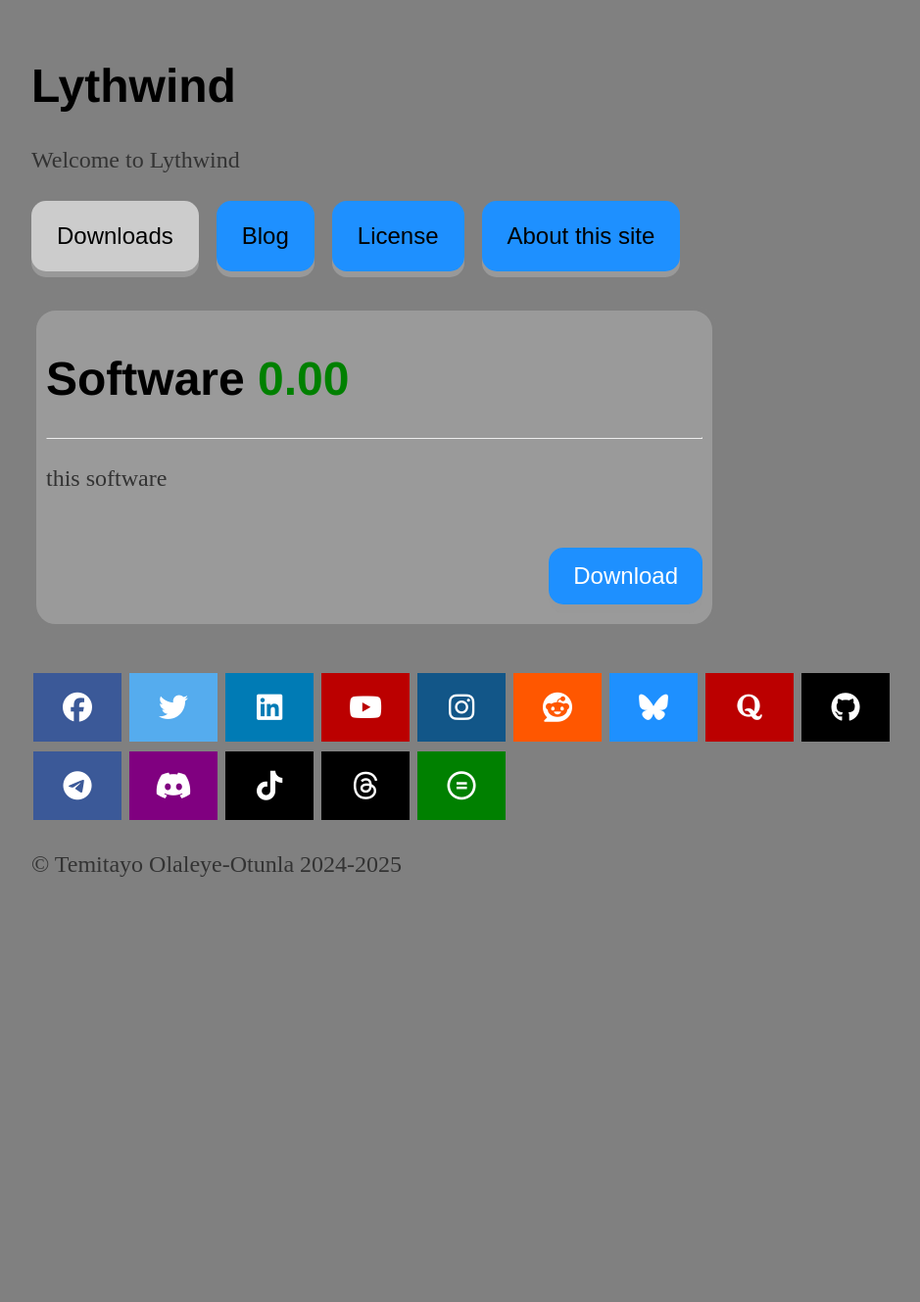
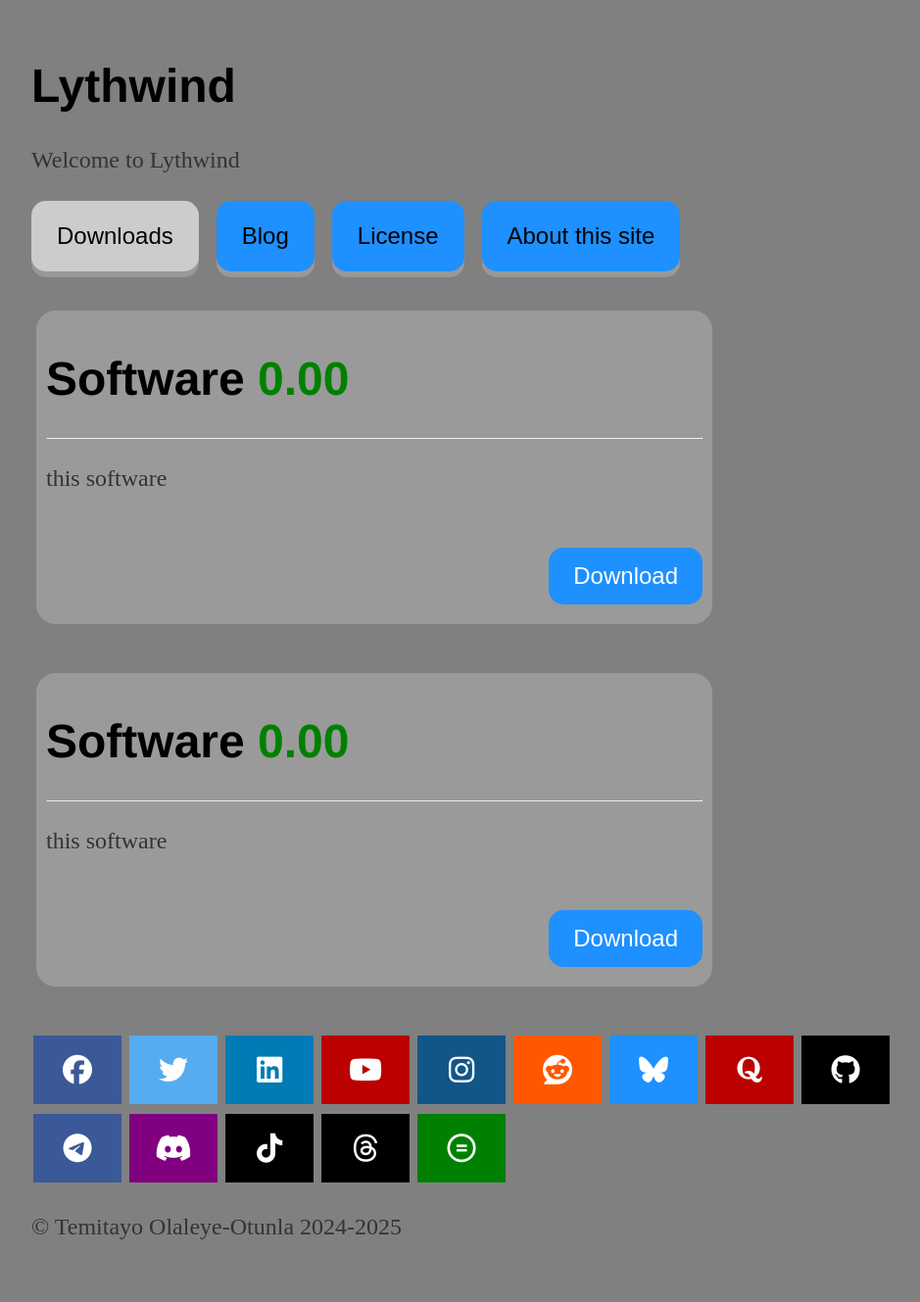
Before and after one commit to lythwind/lythwind.github.io, a Jekyll site: the page built from mobile.html, in a window 1280 px wide. Shown: the whole page at 98% size, without its empty margins (160-1099 px from the left). Built offline with Jekyll 4.4.1, drawn with Linux system fonts in a browser that asks for light colours; nearby versions of some CDN libraries; before the commit the page ends 959 px from its top, so only the background shows below that.

Commit message:
Update mobile.html

```diff
--- a/mobile.html
+++ b/mobile.html
@@ -17,6 +17,15 @@ description: Welcome to Lythwind
 
 <div id="downloads" class="tabcontent">
 
+
+<div class = "bdiv-container">
+  <h1>Software <font color="green">0.00</font></h1>
+	<hr>
+  <p>this software </p>
+  <div class = "bdiv">
+  <button class="xbutton">Download</button>
+  </div>
+</div>
 
 <div class = "bdiv-container">
   <h1>Software <font color="green">0.00</font></h1>
```
